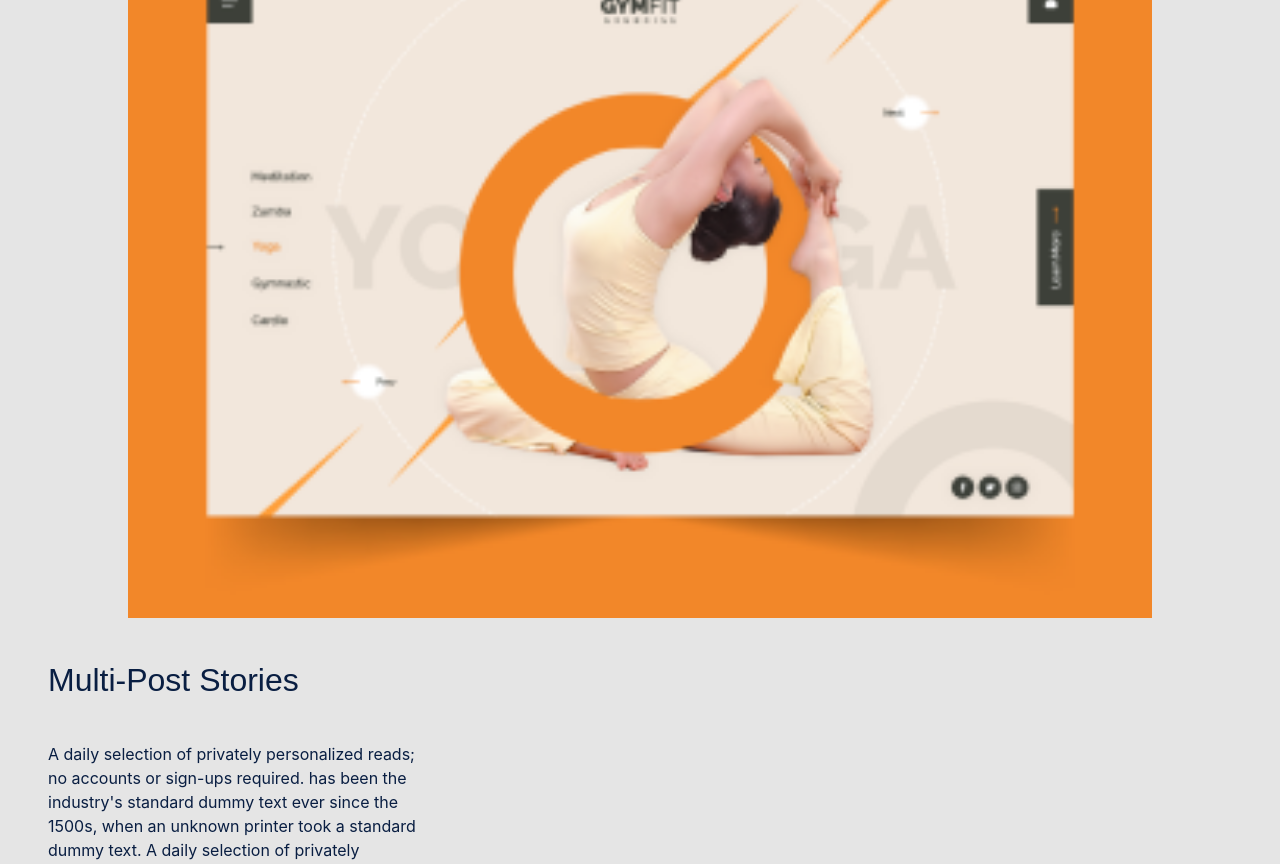
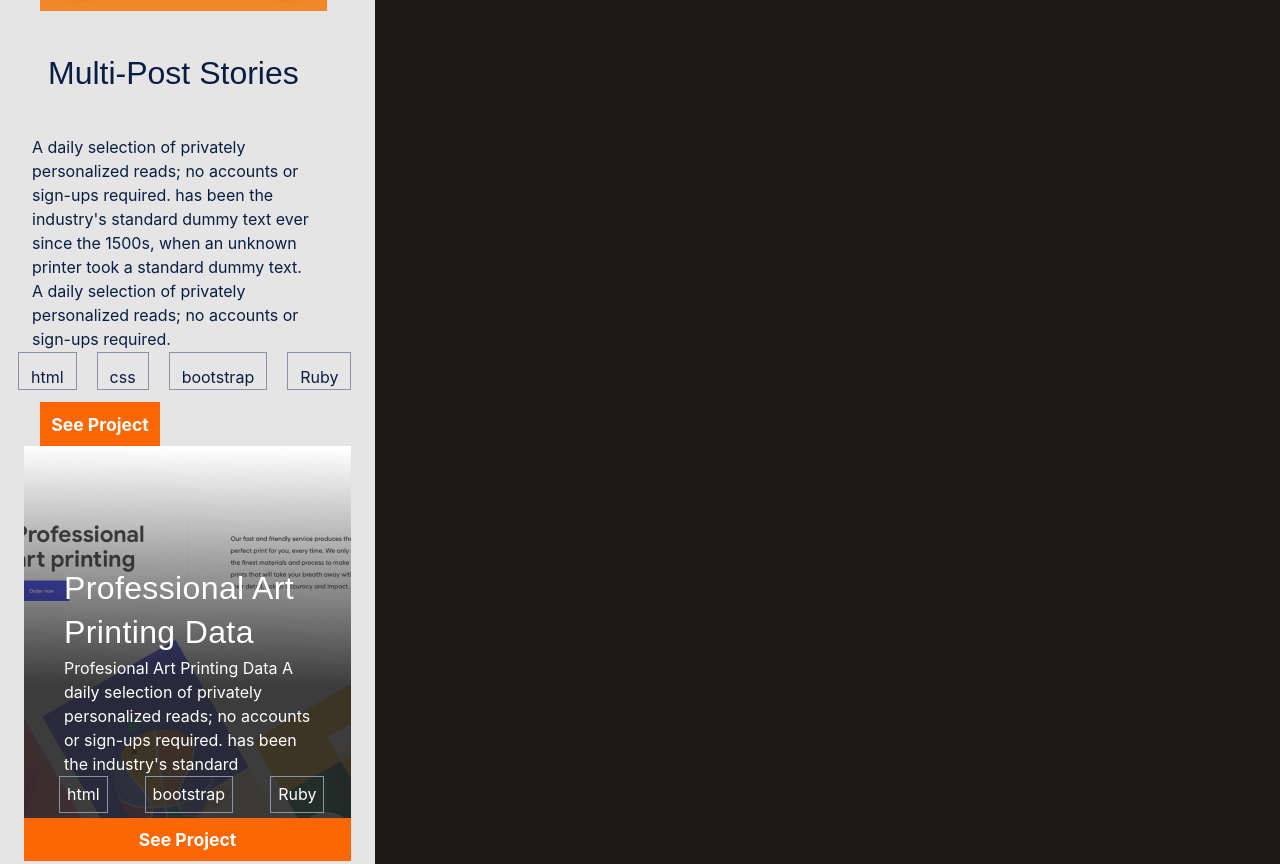
Before and after one commit to Stanleeeeee/Stanley-Portfolio, a website: page index.html in a window 1280 px wide. Shown: the part 940-1804 px from the top of the page. Drawn offline with Linux system fonts and the light colour scheme.

Commit message:
Add corrections to style of the portfolio work section

```diff
--- a/style.css
+++ b/style.css
@@ -12,9 +12,13 @@
 
 body {
   background-color: #1c1a19;
-  height: 100%;
   line-height: 1.8;
   overflow-x: hidden;
+  height: 6968px;
+  width: 375px;
+  left: 12142px;
+  top: -3480px;
+  border-radius: 0;
 }
 
 header {
@@ -30,11 +34,12 @@ header {
 
 .H-title {
   color: #fff5e1;
-  padding: 40px;
+  padding: 24px;
   font-family: "Roboto", sans-serif;
   font-weight: 700;
   font-size: 24px;
   line-height: 32px;
+  width: 357px;
 }
 
 .items {
@@ -56,12 +61,12 @@ a {
   font-weight: 700;
   top: 10px;
   left: 12px;
-  padding-left: 40px;
+  padding-left: 12px;
 }
 
 h1 {
   font-family: "Crete Round", sans-serif;
-  padding-left: 40px;
+  padding-left: 24px;
   color: #ff6b00;
   font-weight: 400;
   font-size: 56px;
@@ -74,7 +79,7 @@ h1 {
   color: white;
   font-family: "Roboto", sans-serif;
   font-weight: 700;
-  padding-left: 40px;
+  padding-left: 24px;
   font-size: 24px;
   line-height: 32px;
 }
@@ -84,7 +89,7 @@ p {
   gap: 35px;
   color: #fff;
   font-family: "Poppins", sans-serif;
-  padding-left: 40px;
+  padding-left: 24px;
   font-size: 16px;
   line-height: 100%;
   width: 327px;
@@ -100,7 +105,7 @@ p {
   justify-content: space-around;
   width: 45%;
   list-style-type: none;
-  padding-left: 30px;
+  padding-left: 24px;
 }
 
 .icon:hover {
@@ -132,6 +137,7 @@ p {
 }
 
 /* My works section */
+
 #projects {
   background-color: #e5e5e5;
 }
@@ -145,6 +151,7 @@ p {
   color: #1c1a19;
   padding-top: 130px;
   border-bottom: 1px solid #212121;
+  font-weight: 400;
 }
 
 #projects-grid {
@@ -156,6 +163,10 @@ p {
 #main-image-div {
   display: flex;
   justify-content: center;
+  width: 327px;
+  height: 237px;
+  left: 24px;
+  padding-left: 40px;
 }
 
 #project-works {
@@ -184,7 +195,7 @@ p {
   font-size: 1rem;
   line-height: 1.5rem;
   padding-right: 20px;
-  width: 430px;
+  width: 327px;
 }
 
 .box {
@@ -245,7 +256,7 @@ button:focus,
 }
 
 button#resume {
-  margin: 1rem 0 15rem 2rem;
+  margin: 1rem 0 15rem 1.6rem;
   border: none;
   font-family: "inter", sans-serif;
   text-align: center;
@@ -260,11 +271,6 @@ button#resume {
   display: flex;
   flex-direction: column;
   background-color: #e5e5e5;
-}
-
-.card-work {
-  border: 5px;
-  text-align: center;
 }
 
 .button2 {
@@ -294,7 +300,25 @@ button#resume {
   padding: 3px 7px;
 }
 
-@media (max-width: 600px) {
+.language-button12 {
+  font-family: "Inter", sans-serif;
+  color: #091e42;
+  display: flex;
+  font-size: 1rem;
+  text-align: center;
+  width: 56px;
+  height: 40px;
+}
+
+.language-button12 li {
+  list-style-type: none;
+  border: 1px #8993a4 solid;
+  margin: 1px 10px;
+  padding: 10px 12px 10px 12px;
+  display: flex;
+  text-align: center;
+}
+
 .card-work {
   background: url("./images/Img\ Placeholder.png");
   background-repeat: no-repeat;
@@ -322,7 +346,6 @@ button#resume {
   padding: 0 3px 0 40px;
   width: 295px;
   text-align: left;
-  }
 }
 
 /* About-me section */
@@ -380,11 +403,12 @@ div.skills-title {
   font-family: "inter", sans-serif;
   line-height: 24px;
   color: #f2f5f7;
-  width: 390px;
+  width: 327px;
+  padding-left: 20px;
 }
 
 .title2 {
-  text-align: center;
+  text-align: left;
   font-size: 72px;
   font-family: "Crete Round", sans-serif;
   color: #ff6b00;
@@ -393,4 +417,5 @@ div.skills-title {
   vertical-align: top;
   width: 387px;
   padding-bottom: 50px;
+  padding-left: 15px;
 }
```
Lines whose indentation alone changed are shown as unchanged.
